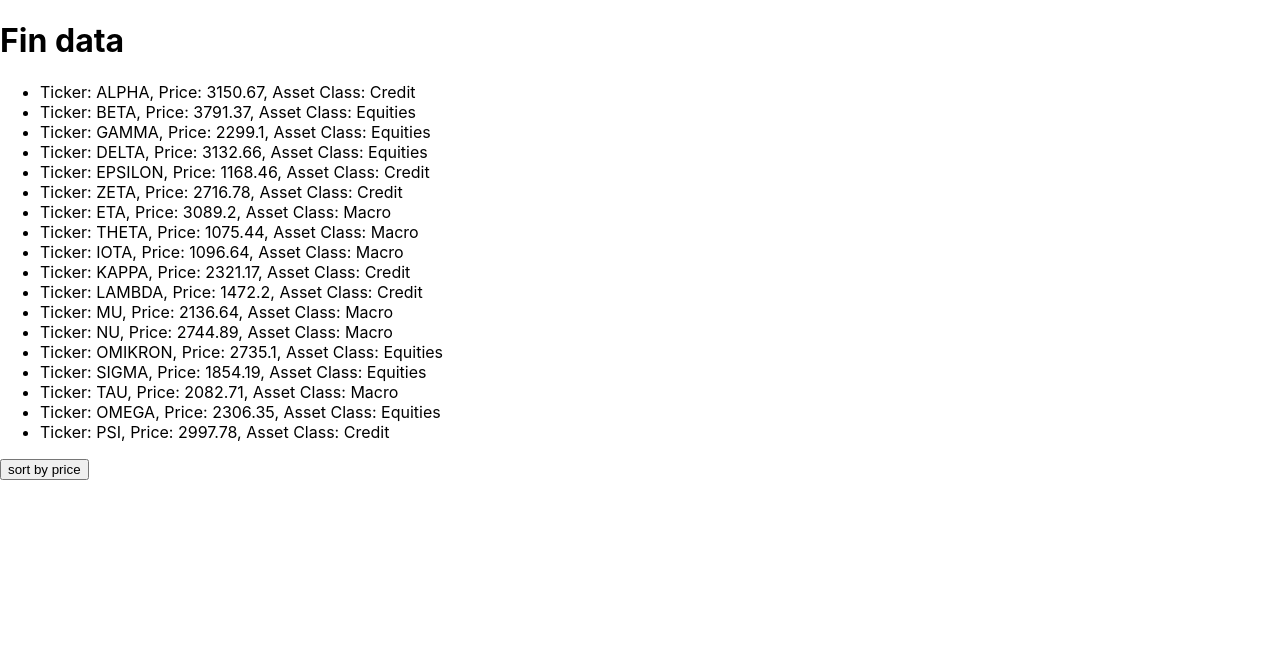
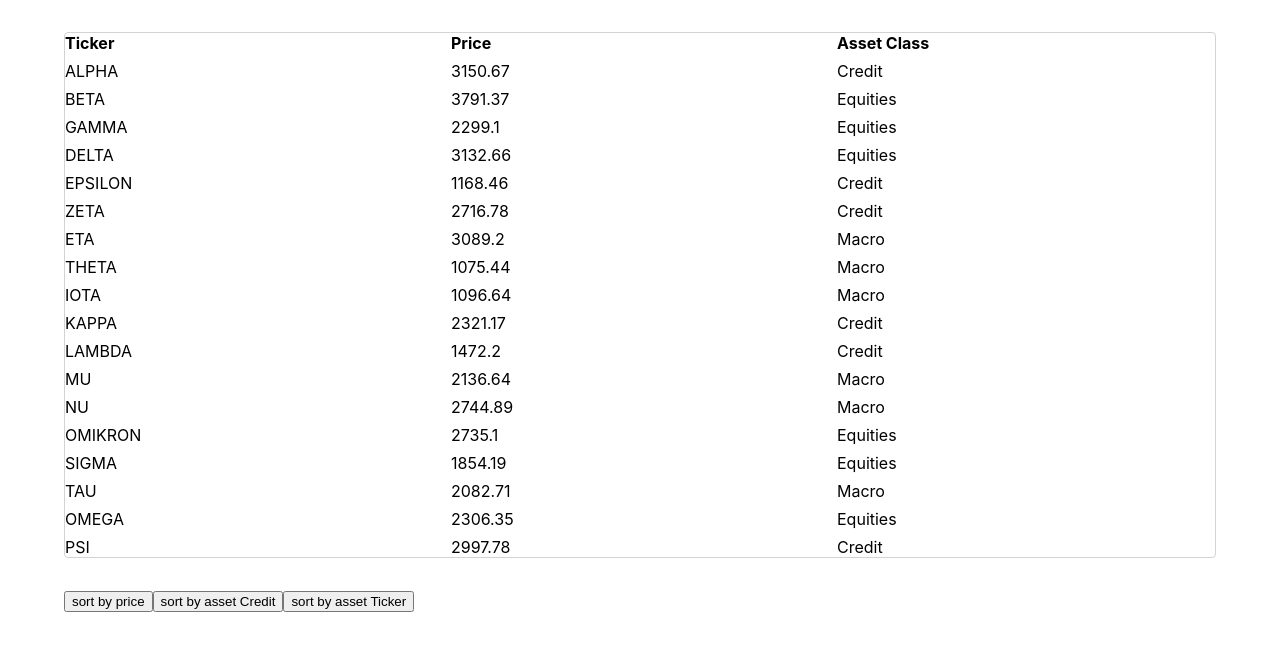
Before and after one commit to ElizPN/financial-instruments-table-, a React (Create React App) app: page / in a window 1280 px wide. Shown: the top 650 px of the page. Built offline with nearby package versions, Linux system fonts and the light colour scheme.

Commit message:
add initial ui

```diff
--- a/src/components/FinDataController.tsx
+++ b/src/components/FinDataController.tsx
@@ -1,32 +1,70 @@
 import { finData } from "../configurations/fin-data.ts";
+import { assetClassSorter } from "../utils/assetClassSorter.ts";
 import { priceSorter } from "../utils/priceSorter.ts";
+import { tickerSorter } from "../utils/tickerSorter.ts";
+import { Box, Container, Grid } from "@mui/material";
 
 export interface FinDataItem {
-  ticker: string;
-  price: number;
-  assetClass: string;
+  ticker?: string;
+  price?: number;
+  assetClass?: string;
 }
 export function FinDataController() {
   const handleOnclickPrice = () => {
+    console.log(priceSorter(finData));
+
     return priceSorter(finData);
   };
 
+  const handleOnclickAssetClass = () => {
+    console.log(assetClassSorter(finData));
+
+    return assetClassSorter(finData);
+  };
+  const handleOnclickTickerSorter = () => {
+    console.log(tickerSorter(finData));
+
+    return tickerSorter(finData);
+  };
+
   return (
-    <div>
-      <h1>Fin data</h1>
-      <ul>
-        {finData.map((item: FinDataItem) => {
-          return (
-            <li key={item.ticker}>
-              {" "}
-              Ticker: {item.ticker}, Price: {item.price}, Asset Class:{" "}
-              {item.assetClass}
-            </li>
-          );
-        })}
-      </ul>
+    <Container maxWidth="lg">
+      <Box
+        sx={{
+          margin: "2rem auto",
+          border: "1px solid lightgray",
+          borderRadius: "4px",
+        }}
+      >
+        <Grid container columns={3} spacing={1}>
+          <Grid item xs={1} sx={{ fontWeight: "bold" }}>
+            Ticker
+          </Grid>
+          <Grid item xs={1} sx={{ fontWeight: "bold" }}>
+            Price
+          </Grid>
+          <Grid item xs={1} sx={{ fontWeight: "bold" }}>
+            Asset Class
+          </Grid>
 
+          {finData.map((item: FinDataItem) => (
+            <>
+              <Grid item xs={1} key={item.ticker}>
+                {item.ticker}
+              </Grid>
+              <Grid item xs={1}>
+                {item.price}
+              </Grid>
+              <Grid item xs={1}>
+                {item.assetClass}
+              </Grid>
+            </>
+          ))}
+        </Grid>
+      </Box>
       <button onClick={handleOnclickPrice}>sort by price</button>
-    </div>
+      <button onClick={handleOnclickAssetClass}>sort by asset Credit</button>
+      <button onClick={handleOnclickTickerSorter}>sort by asset Ticker</button>
+    </Container>
   );
 }
```
